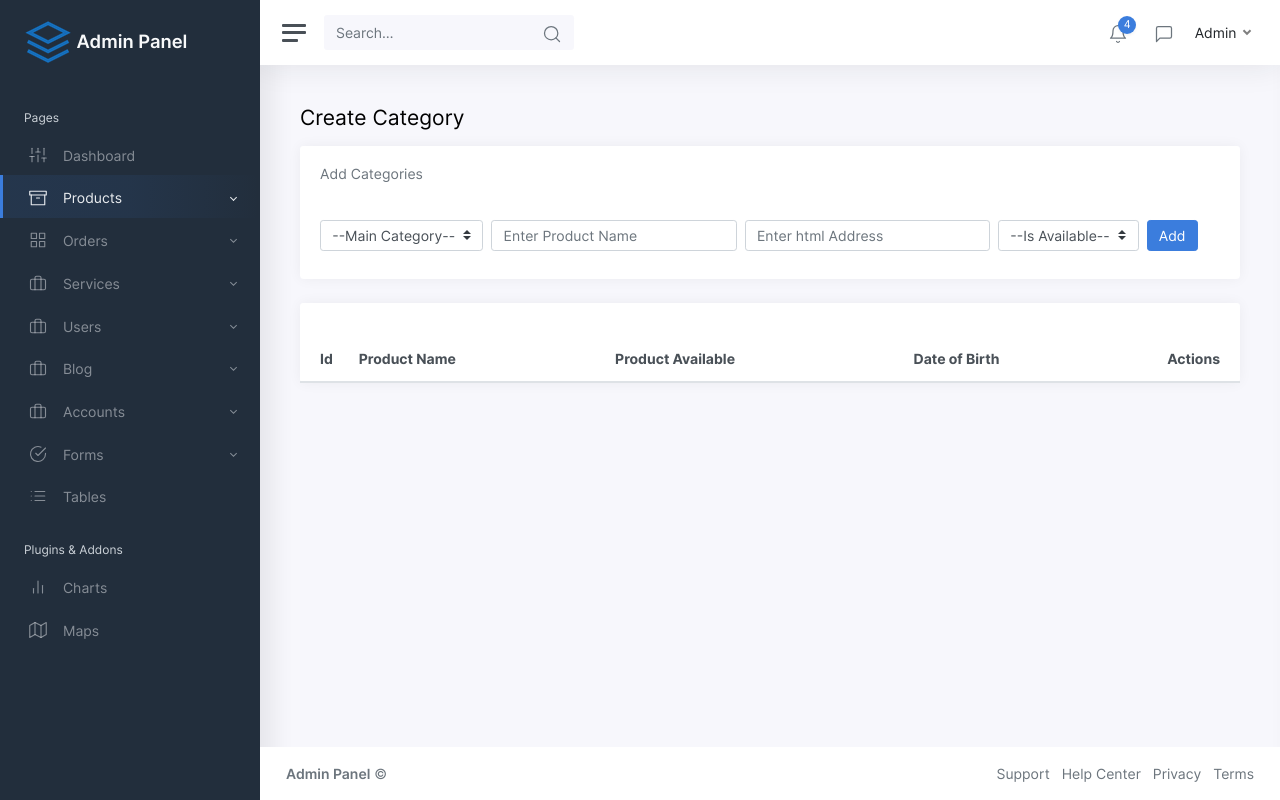
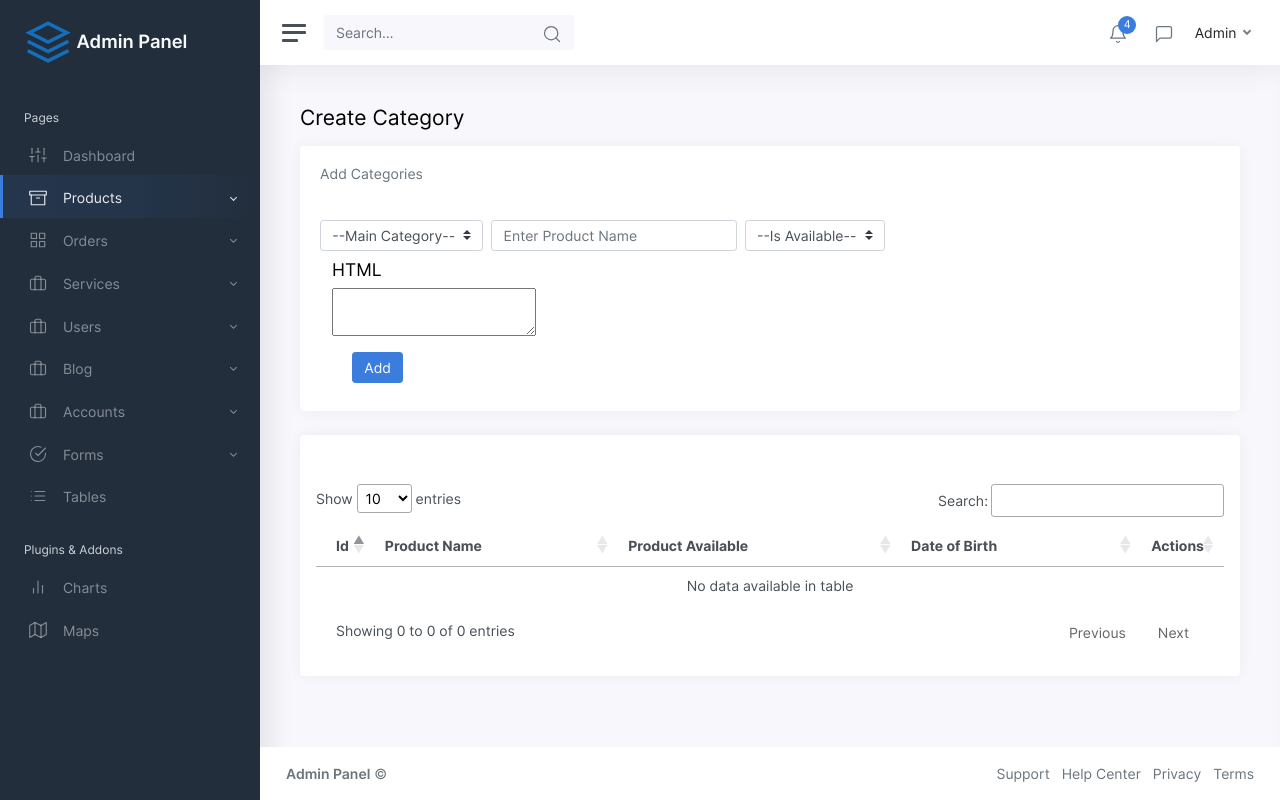
Before and after one commit to 8055danish/cedhosting, a PHP site: page /admin/createCategory.php in a window 1280 px wide. Run offline with PHP 8.4, Linux system fonts and the light colour scheme; the visitor is signed in with stand-in values (Sample User, id 1); data that the repository does not hold is empty; some libraries are stand-ins or nearby versions.

Commit message:
16Dec20 19:38

```diff
--- a/admin/addProduct.php
+++ b/admin/addProduct.php
@@ -128,7 +128,7 @@ if (isset($_POST['addProduct'])) {
 							<div class="form-row">
 								<div class="form-group col-md-4">
 									<label for="select">Select Product Category <span class="form-required">*</span></label>
-									<select id="select" name="select" class="form-control">
+									<select id="select2" name="select" class="form-control">
 										<option value='' selected>Choose...</option>
 										<?php $r = $ob->getData('tbl_product', ['id', 'prod_name'], ['prod_parent_id' => 1]);?>
 										<?php foreach ($r as $key => $value): ?>
--- a/admin/createCategory.php
+++ b/admin/createCategory.php
@@ -4,9 +4,10 @@ $ob = new Query;
 $msg = '';
 $classname = '';
 $id = "";
+$html = "";
 $select1 = '';
 $prod_name = '';
-$html = '';
+//$html = '';
 $select2 = '';
 $btnvalue = "Add";
 if (isset($_GET['action'])) {
@@ -54,19 +55,15 @@ if (isset($_POST['Update'])) {
 	$html = trim($_POST['html'], " ");
 	$available = $_POST['select2'];
 	$u = $ob->getData('tbl_product', '', ['prod_name' => ucfirst($prod_name)]);
-	if ($u) {
-		$msg = "Product Already Exist";
-		$classname = "danger";
-	} else {
+
 	$result1 = $ob->updateData('tbl_product', ['prod_name' => $prod_name, 'html' => $html, 'prod_available' => $available], ['id' => $id]);
 	$msg = "Product Updated Succesfully";
 	$classname = "success";
 	$btnvalue = "Add";
 	$select1 = '';
 	$prod_name = '';
-		$html = '';
+	//$html = '';
 	$select2 = '';
-	}
 
 }
 ?>
@@ -84,12 +81,9 @@ if (isset($_POST['Update'])) {
             </div>
       <?php endif;?>
       <div class="container-fluid p-0">
-
             <h1 class="h3 mb-3">Create Category</h1>
-
             <div class="row">
                   <div class="col-md-12">
-
                         <div class="card">
                               <div class="card-header">
                                     <!-- <h5 class="card-title">Inline form</h5>-->
@@ -101,27 +95,35 @@ if (isset($_POST['Update'])) {
                                                 <option value=''>--Main Category--</option>
                                                 <option value="1" <?php echo ($select1 != '') ? 'selected' : '' ?>>Hosting</option>
                                           </select>
+                                          <span id="eb1"></span>
                                           <input type="text" name="prod_name" id="prod_name" placeholder="Enter Product Name" value="<?php echo $prod_name; ?>" class="form-control mb-2 mr-sm-2" id="inlineFormInputName2" >
-                                    <input type="text" name="html" class="form-control mb-2 mr-sm-2" placeholder="Enter html Address" id="inlineFormInputName2" value="<?php echo $html; ?>" >
                                           <select name="select2" id="select2" class="custom-select mb-2">
                                                 <option  value="">--Is Available--</option>
                                                 <option value="1" <?php echo ($select2 == '1') ? 'selected' : '' ?>>Yes</option>
                                                 <option value="0" <?php echo ($select2 == '0') ? 'selected' : '' ?>>No</option>
                                           </select>
-
+                                          <!--  <input type="text" name="html" class="form-control mb-2 mr-sm-2" placeholder="Enter html Address" id="inlineFormInputName2" value="<?php echo $html; ?>" > -->
+                                          <div class="container">
+                                                <h4> HTML</h4>
+                                                <div class="form-group">
+                                                     <textarea id="editor" name="html" value=<?php echo $html; ?>></textarea>
+                                               </div>
+                                               <div class="container mt-3">
                                                      <button type="submit" name="<?php echo $btnvalue; ?>" class="btn btn-primary mb-2 ml-2"><?php echo $btnvalue; ?></button>
+                                               </div>
+                                          </div>
                                     </form>
                               </div>
                         </div>
                   </div>
 
                   <div class="col-12 col-xl-12">
-                  <div class="card">
+                        <div class="card p-3">
                               <div class="card-header">
                                     <!--  <h5 class="card-title">Categories Table</h5> -->
                                     <!-- <h6 class="card-subtitle text-muted">Use contextual classes to color table rows or individual cells.</h6> -->
                               </div>
-                        <table class="table table-responsive">
+                              <table id="table_id" class="table table-responsive">
                                     <thead>
                                           <tr>
                                                 <th style="width:5%;">Id</th>
@@ -153,12 +155,22 @@ if (isset($_POST['Update'])) {
                         </div>
                   </div>
             </div>
-
       </div>
 </main>
-
 <?php require "footer.php";?>
-
+<link rel="stylesheet" type="text/css" href="https://cdn.datatables.net/1.10.22/css/jquery.dataTables.css">
+<script type="text/javascript" charset="utf8" src="https://cdn.datatables.net/1.10.22/js/jquery.dataTables.js"></script>
+<script src="https://cdn.tiny.cloud/1/no-api-key/tinymce/5/tinymce.min.js" referrerpolicy="origin"></script>
+<script>
+      $(document).ready( function () {
+            $('#table_id').DataTable();
+      } );
+</script>
+<script>
+    tinymce.init({
+        selector: 'textarea#editor',
+        menubar: false
+  });
+</script>
 </body>
-
 </html>
--- a/admin/header.php
+++ b/admin/header.php
@@ -19,9 +19,7 @@
 	<meta name="keywords" content="adminkit, bootstrap, web ui kit, dashboard template, admin template">
 	<link rel="stylesheet" href="https://cdnjs.cloudflare.com/ajax/libs/font-awesome/5.15.1/css/all.min.css" integrity="sha512-+4zCK9k+qNFUR5X+cKL9EIR+ZOhtIloNl9GIKS57V1MyNsYpYcUrUeQc9vNfzsWfV28IaLL3i96P9sdNyeRssA==" crossorigin="anonymous" />
 	<link rel="shortcut icon" href="img/icons/icon-48x48.png" />
-
-	<title>Admin Panel : Dashboard</title>
-
+	<title>Admin Panel</title>
 	<link href="css/app.css" rel="stylesheet">
 	<link href="css/mycss.css" rel="stylesheet">
 </head>
--- a/admin/js/myjsfunction.js
+++ b/admin/js/myjsfunction.js
@@ -20,7 +20,7 @@ $(document).ready(function(){
 	// 	});
 	// });
 
-	$('select').blur(function(){
+	$('#select2').blur(function(){
 		var val = $(this).val();
 		if(val==""){
 			$('#eb1').html("*Required");
@@ -44,7 +44,7 @@ $(document).ready(function(){
 			$(this).css("border", "3px solid red");check12();
 		}
 		if(val){
-			var pat = /^[^\s]([A-Za-z]{1,}|[\s]{1}[A-Za-z]{1,})*$/i.test($("#input1").val());
+			var pat = /^[a-zA-Z]*[-\s]?[a-zA-Z]+[-\s]?[0-9]*(([a-zA-Z0-9]*[-\s]?[a-zA-Z]+[-\s]?[0-9]*)+)*$/i.test($("#input1").val());
 			if(!pat){
 				$('#eb2').html("Wrong Product Name");
 				$(this).focus();
--- a/index.php
+++ b/index.php
@@ -70,7 +70,7 @@
 				<div class="col-md-4 brilliant-grid">
 					<div class="brilliant-left">
 						<i class="glyphicon glyphicon-link" aria-hidden="true"></i>
-					</div>
+					</div>s
 					<div class="brilliant-right">
 						<h4>Link Building</h4>
 						<p>We strive to deliver the very best possible work that’s available out there, at any time. That’s how we set ourselves apart.</p>
--- a/verification.php
+++ b/verification.php
@@ -115,13 +115,13 @@ if (isset($_POST['submito'])) {
 							<div>
 								<?php if ($result[0]['phone_approved'] == '0'): ?>
 
-								<input type="submit" name="submitp" value="Send OTP">
-								<br><br>
+									<input type="submit" name="submitp" value="Send OTP">
+									<br><br>
 								</form action="verification.php" method="post">
 								<input type="text" name="otp" placeholder="Please Enter Otp"><br><br><input type=submit name="submito">
 							</form>
 							<?php else:echo "<input type='submit' style='background-color:green'; value='Verified'>";?>
-																															<?php endif;?>
+								<?php endif;?>
 						</div>
 
 
```
Also changed, not shown: admin/viewProduct.php (+9 -2 lines), cart.php (+11 -12 lines), catpage.php (+7 -5 lines), header.php (+4 -3 lines). Lines whose indentation alone changed are shown as unchanged.
